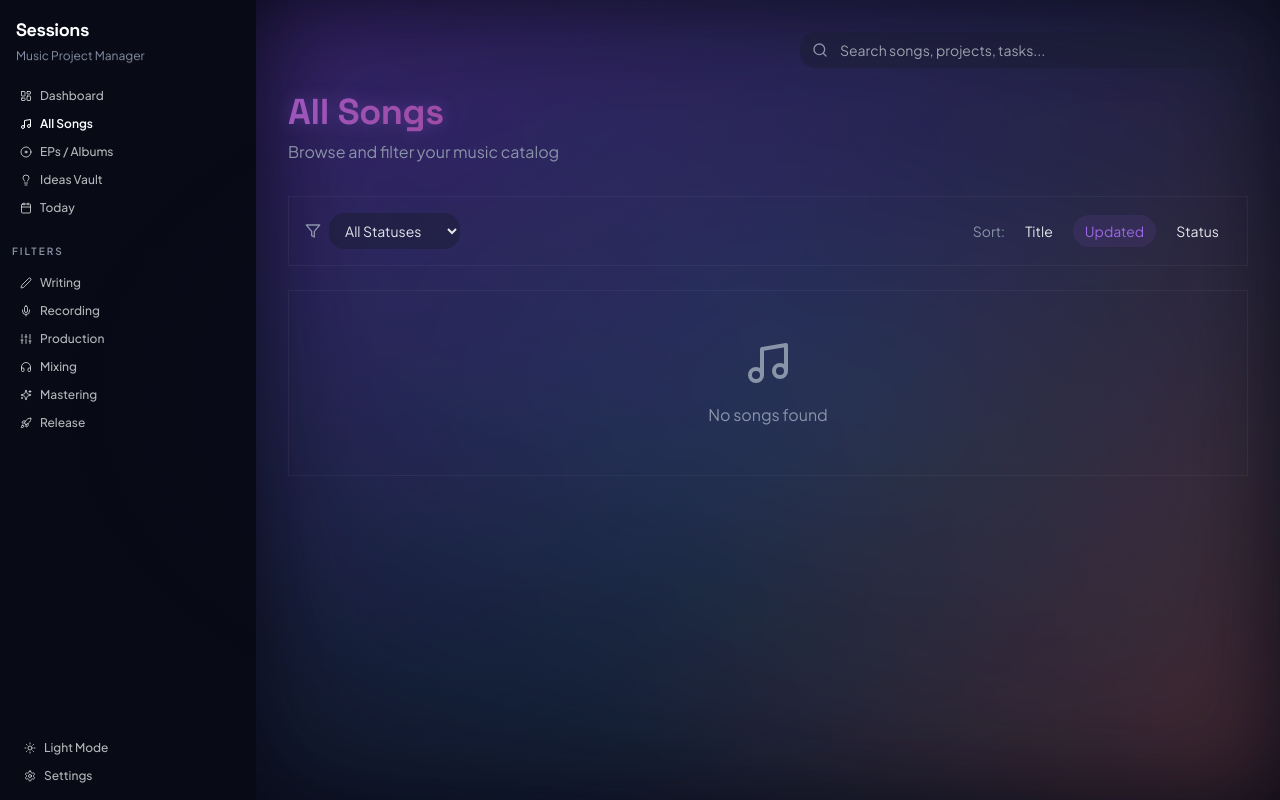
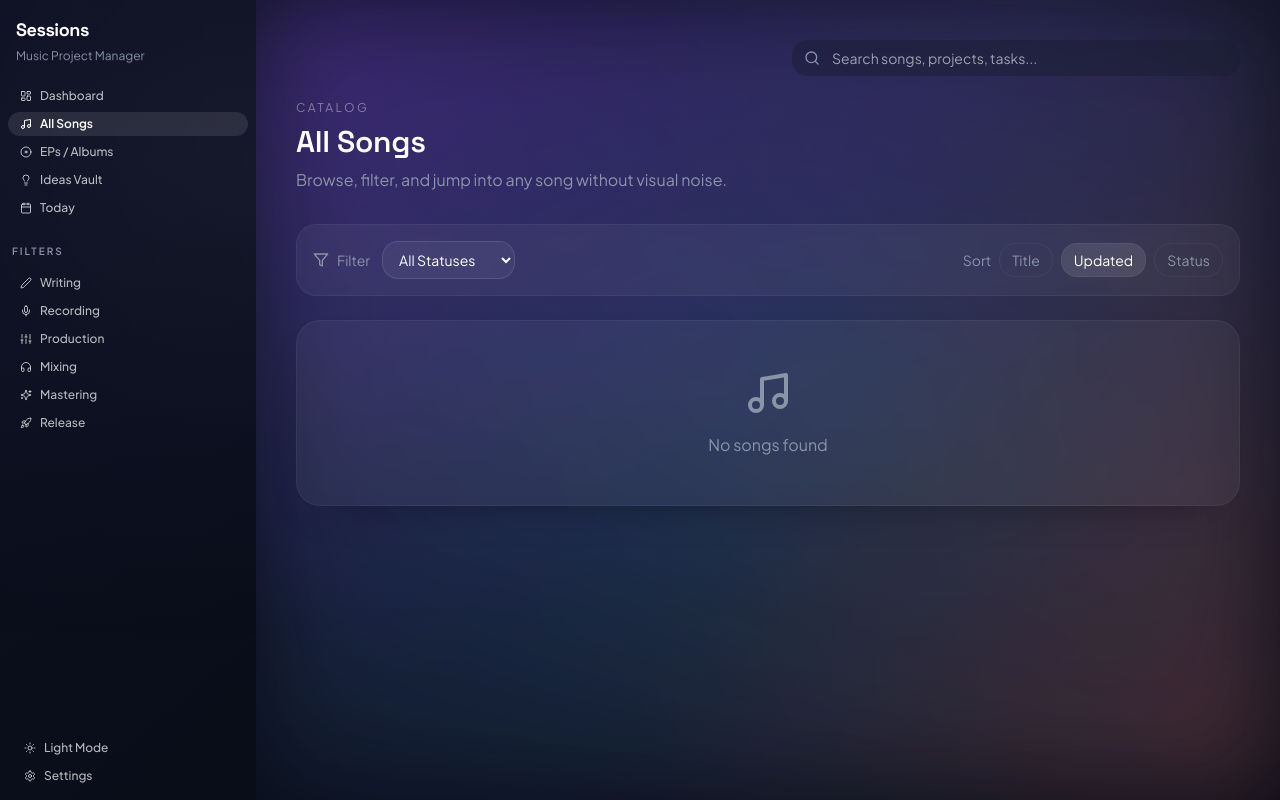
Before and after one commit to nessed/sessions, a React (Vite) app: page /songs in a window 1280 px wide. Built offline with nearby package versions, Linux system fonts and the light colour scheme; the HTML template or start-up script is replaced by a standard one.

Commit message:
Restyle app with minimalist dark UI

```diff
--- a/src/components/layout/Layout.tsx
+++ b/src/components/layout/Layout.tsx
@@ -23,17 +23,17 @@ export const Layout = ({ children }: LayoutProps) => {
           settings.aurasEnabled && "aura-background"
         )}
       >
-        <div className="p-4 lg:p-8">
-          <div className="mb-6 flex justify-end">
+        <div className="p-4 sm:p-6 lg:p-10 max-w-7xl mx-auto w-full space-y-6">
+          <div className="flex justify-end">
             <SearchBar />
           </div>
-          {children}
+          <div className="space-y-8">{children}</div>
         </div>
 
         {/* Save indicator */}
         <div
           className={cn(
-            "fixed bottom-4 right-4 flex items-center gap-2 px-3 py-2 rounded-full glass-panel-subtle text-sm transition-all duration-200 backdrop-blur-xl",
+            "fixed bottom-4 right-4 flex items-center gap-2 px-3 py-2 rounded-full glass-panel-subtle text-sm transition-all duration-200 backdrop-blur-xl border border-white/10 shadow-[0_14px_40px_-30px_rgba(0,0,0,0.8)]",
             saved
               ? "opacity-100 translate-y-0 scale-100"
               : "opacity-0 translate-y-2 scale-95 pointer-events-none"
--- a/src/index.css
+++ b/src/index.css
@@ -135,16 +135,16 @@
     @apply bg-background text-foreground antialiased;
     transition: background-color 0.5s ease, color 0.5s ease;
     color: #e5e7eb;
+    background-image: radial-gradient(circle at 20% 20%, rgba(255, 255, 255, 0.02), transparent 25%),
+      radial-gradient(circle at 80% 0%, rgba(255, 255, 255, 0.04), transparent 30%),
+      linear-gradient(140deg, #0c1120 0%, #090d18 55%, #080c16 100%);
   }
 
   body::before {
     content: "";
     @apply fixed inset-0 -z-20 pointer-events-none;
-    background: radial-gradient(
-      ellipse at center,
-      hsl(var(--primary) / 0.02),
-      transparent 70%
-    );
+    background: radial-gradient(ellipse at 15% 20%, hsl(var(--primary) / 0.05), transparent 55%),
+      radial-gradient(ellipse at 85% 10%, hsl(var(--aura-lavender) / 0.05), transparent 60%);
   }
 
   h1,
@@ -160,16 +160,17 @@
 
 @layer components {
 .glass-panel {
-    @apply bg-transparent backdrop-blur-none rounded-none shadow-none border border-white/5;
+    @apply bg-white/5 backdrop-blur-sm rounded-2xl border border-white/5 shadow-[0_18px_50px_-35px_rgba(0,0,0,0.8)];
   }
 
   .glass-panel-subtle {
-    @apply bg-[hsl(var(--glass-bg))] backdrop-blur-sm rounded-xl border-none;
-    transition: box-shadow 0.2s ease;
+    @apply bg-white/5 backdrop-blur-sm rounded-xl border border-white/5;
+    transition: box-shadow 0.2s ease, transform 0.2s ease;
   }
 
   .glass-panel-subtle:hover {
-    box-shadow: 0 8px 24px -8px hsl(var(--primary) / 0.15);
+    box-shadow: 0 16px 36px -28px hsl(var(--primary) / 0.35);
+    transform: translateY(-1px);
   }
 
   .aura-background {
@@ -264,6 +265,7 @@
 
   .hover-lift:hover {
     transform: translateY(-2px) translateZ(0);
+    box-shadow: 0 16px 40px -32px rgba(0, 0, 0, 0.75);
   }
 
   .song-card {
@@ -297,18 +299,18 @@
   }
 
   .nav-item {
-    @apply flex items-center gap-3 px-2 py-1 text-white/70 relative rounded-none;
-    transition: color 0.15s ease, transform 0.15s ease;
+    @apply flex items-center gap-3 px-3 py-2 text-sm text-white/70 relative rounded-xl;
+    transition: color 0.15s ease, transform 0.15s ease, background-color 0.15s ease;
     will-change: transform;
   }
 
   .nav-item:hover {
-    @apply text-white;
+    @apply text-white bg-white/5;
     transform: translateX(2px) translateZ(0);
   }
 
   .nav-item.active {
-    @apply text-white font-semibold;
+    @apply text-white font-semibold bg-white/10;
   }
 }
 
--- a/src/lib/sessionsStore.ts
+++ b/src/lib/sessionsStore.ts
@@ -42,8 +42,13 @@ export const loadDB = (): SessionsDB => {
       saveDB(defaultDB);
       return defaultDB;
     }
-    return JSON.parse(data);
+    const parsed = JSON.parse(data);
+    return parsed;
   } catch {
+    // If parsing fails, clear the bad snapshot to avoid overwriting it later
+    // with an empty state that looks like "corruption" to the user.
+    localStorage.removeItem(DB_KEY);
+    saveDB(defaultDB);
     return defaultDB;
   }
 };
@@ -122,6 +127,7 @@ export const updateSong = (id: string, updates: Partial<Song>): Song | null => {
 
 export const deleteSong = (id: string): void => {
   const db = loadDB();
+  const song = db.songs.find((s) => s.id === id);
   db.songs = db.songs.filter((s) => s.id !== id);
   db.tasks = db.tasks.filter((t) => t.songId !== id);
   db.notes = db.notes.filter((n) => n.songId !== id);
@@ -504,7 +510,7 @@ export const createAttachment = (
   };
   db.attachments.push(attachment);
   saveDB(db);
-  logActivity("created", "song", attachment.id, name);
+  logActivity("created", "attachment", attachment.id, name);
   return attachment;
 };
 
--- a/src/pages/AllSongs.tsx
+++ b/src/pages/AllSongs.tsx
@@ -7,7 +7,7 @@ import { useSessionsDB } from "@/hooks/useSessionsDB";
 import { getSongProgress } from "@/lib/sessionsStore";
 import { Song, SongStatus, SECTIONS, SECTION_LABELS } from "@/lib/types";
 import { formatDistanceToNow } from "date-fns";
-import { Music, ArrowUpDown, Filter } from "lucide-react";
+import { Music, Filter } from "lucide-react";
 
 type SortField = "title" | "updatedAt" | "status";
 type SortOrder = "asc" | "desc";
@@ -49,49 +49,53 @@ const AllSongs = () => {
   return (
     <Layout>
       <div className="max-w-6xl mx-auto">
-        <header className="mb-8 pt-8 lg:pt-0">
-          <h1 className="text-4xl font-display font-bold text-gradient mb-2">All Songs</h1>
-          <p className="text-muted-foreground">Browse and filter your music catalog</p>
+        <header className="mb-8 pt-6 lg:pt-0">
+          <p className="text-xs uppercase tracking-[0.2em] text-white/40 mb-2">Catalog</p>
+          <h1 className="text-3xl font-display font-semibold text-white mb-2">All Songs</h1>
+          <p className="text-muted-foreground">Browse, filter, and jump into any song without visual noise.</p>
         </header>
 
         {/* Filters */}
-        <div className="glass-panel p-4 mb-6 flex flex-wrap items-center gap-4">
-          <div className="flex items-center gap-2">
-            <Filter className="w-4 h-4 text-muted-foreground" />
+        <div className="glass-panel-subtle p-4 mb-6 flex flex-wrap items-center gap-3 border border-white/5">
+          <div className="flex items-center gap-2 text-sm text-muted-foreground">
+            <Filter className="w-4 h-4" />
+            <span>Filter</span>
+          </div>
           <select
             value={statusFilter}
             onChange={(e) => setStatusFilter(e.target.value as SongStatus | "all")}
-              className="bg-muted/50 border-none rounded-lg px-3 py-2 text-sm outline-none focus:ring-2 focus:ring-primary"
+            className="bg-white/5 border border-white/10 rounded-lg px-3 py-2 text-sm outline-none text-white focus:ring-2 focus:ring-primary/40"
           >
             <option value="all">All Statuses</option>
             {SECTIONS.map((s) => (
               <option key={s} value={s}>{SECTION_LABELS[s]}</option>
             ))}
           </select>
-          </div>
 
-          <div className="flex items-center gap-2 ml-auto">
-            <span className="text-sm text-muted-foreground">Sort:</span>
+          <div className="flex items-center gap-2 ml-auto text-sm text-muted-foreground">
+            <span>Sort</span>
             <button
               onClick={() => toggleSort("title")}
-              className={`px-3 py-1.5 rounded-lg text-sm transition-colors ${
-                sortField === "title" ? "bg-primary/10 text-primary" : "hover:bg-muted"
+              className={`px-3 py-1.5 rounded-lg border border-white/5 transition-colors ${
+                sortField === "title" ? "bg-white/10 text-white" : "text-muted-foreground hover:text-white hover:bg-white/5"
               }`}
             >
               Title
             </button>
             <button
               onClick={() => toggleSort("updatedAt")}
-              className={`px-3 py-1.5 rounded-lg text-sm transition-colors ${
-                sortField === "updatedAt" ? "bg-primary/10 text-primary" : "hover:bg-muted"
+              className={`px-3 py-1.5 rounded-lg border border-white/5 transition-colors ${
+                sortField === "updatedAt"
+                  ? "bg-white/10 text-white"
+                  : "text-muted-foreground hover:text-white hover:bg-white/5"
               }`}
             >
               Updated
             </button>
             <button
               onClick={() => toggleSort("status")}
-              className={`px-3 py-1.5 rounded-lg text-sm transition-colors ${
-                sortField === "status" ? "bg-primary/10 text-primary" : "hover:bg-muted"
+              className={`px-3 py-1.5 rounded-lg border border-white/5 transition-colors ${
+                sortField === "status" ? "bg-white/10 text-white" : "text-muted-foreground hover:text-white hover:bg-white/5"
               }`}
             >
               Status
@@ -106,8 +110,8 @@ const AllSongs = () => {
             <p className="text-muted-foreground">No songs found</p>
           </div>
         ) : (
-          <div className="glass-panel overflow-hidden">
-            <div className="divide-y divide-border">
+          <div className="glass-panel overflow-hidden border border-white/5">
+            <div className="divide-y divide-white/5">
               {filteredSongs.map((song) => {
                 const project = getProject(song.projectId);
                 const progress = getSongProgress(song.id);
@@ -116,7 +120,7 @@ const AllSongs = () => {
                   <Link
                     key={song.id}
                     to={`/song/${song.id}`}
-                    className="flex items-center gap-4 p-4 hover:bg-muted/30 transition-colors animate-fade-in"
+                    className="flex items-center gap-4 p-4 hover:bg-white/5 transition-colors animate-fade-in"
                   >
                     <div className="w-10 h-10 rounded-xl bg-gradient-to-br from-primary/20 to-aura-peach/20 flex items-center justify-center flex-shrink-0 overflow-hidden">
                       {song.coverArt ? (
--- a/src/pages/Index.tsx
+++ b/src/pages/Index.tsx
@@ -19,13 +19,10 @@ const Index = () => {
   return (
     <Layout>
       <div className="max-w-6xl mx-auto">
-        <header className="mb-4 pt-8 lg:pt-0">
-          <h1 className="text-3xl font-display font-bold tracking-tight text-white mb-1">
-            Dashboard
-          </h1>
-          <p className="text-sm text-zinc-300">
-            Dense view of your sessions
-          </p>
+        <header className="mb-6 pt-6 lg:pt-0">
+          <p className="text-xs uppercase tracking-[0.2em] text-white/40 mb-2">Overview</p>
+          <h1 className="text-3xl font-display font-semibold text-white mb-2">Dashboard</h1>
+          <p className="text-sm text-zinc-300">Your songs, ordered by momentum.</p>
         </header>
 
         {sortedSongs.length === 0 ? (
```
Also changed, not shown: src/pages/Projects.tsx (+12 -11 lines). Lines whose indentation alone changed are shown as unchanged.
